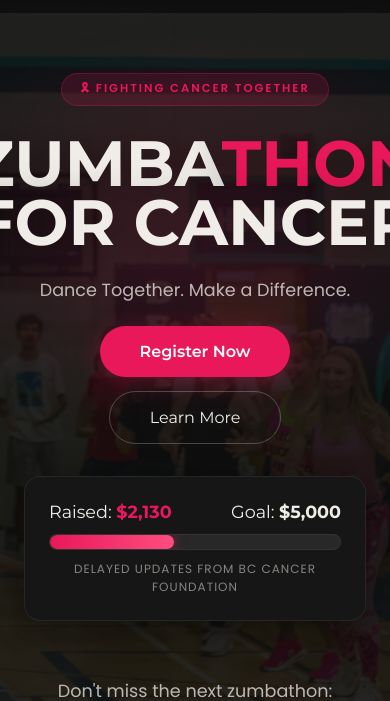
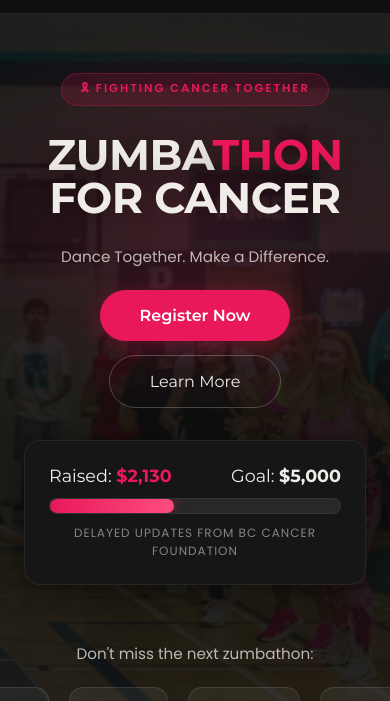
Before and after one commit to SyntaxBrew/zumbathon-website, a plain HTML site: page index.html in a window 390 px wide. Shown: the part 67-768 px from the top of the page. Drawn offline with Linux system fonts and the light colour scheme; no server answers.

Commit message:
Fixes for Mobile

```diff
--- a/style.css
+++ b/style.css
@@ -209,7 +209,7 @@
     font-family: var(--font-heading);
     /* clamp(min, preferred, max) → responsive font size:
         never smaller than 4rem, never larger than 9rem */
-    font-size: clamp(4rem, 8vw, 9rem);
+    font-size: clamp(2.2rem, 7.5vw, 7.5rem);
     line-height: 0.92;    /* Tight line spacing for big display text */
     color: var(--text);
     position: relative;
@@ -934,6 +934,19 @@
     .register-box { padding: 40px 24px; }
 
     #hero { background-attachment: scroll; } /* Fixes parallax issues on iOS */
+
+    /* Extra safety optimization for the main header text on phones */
+    #hero h1 {
+        font-size: clamp(2rem, 11vw, 3.5rem); /* Swaps to optimized fluid scale for vertical phone screens */
+        line-height: 1.0;
+        letter-spacing: -0.5px; /* Tightens text spacing slightly on screens with minimal horizontal canvas */
+    }
+
+    .hero-sub {
+        font-size: 0.95rem; /* Scales down subtitle text so it doesn't push down layout content needlessly */
+        padding: 0 10px;
+    }
+
 }
 
 .photo-card:nth-child(2) {
```
